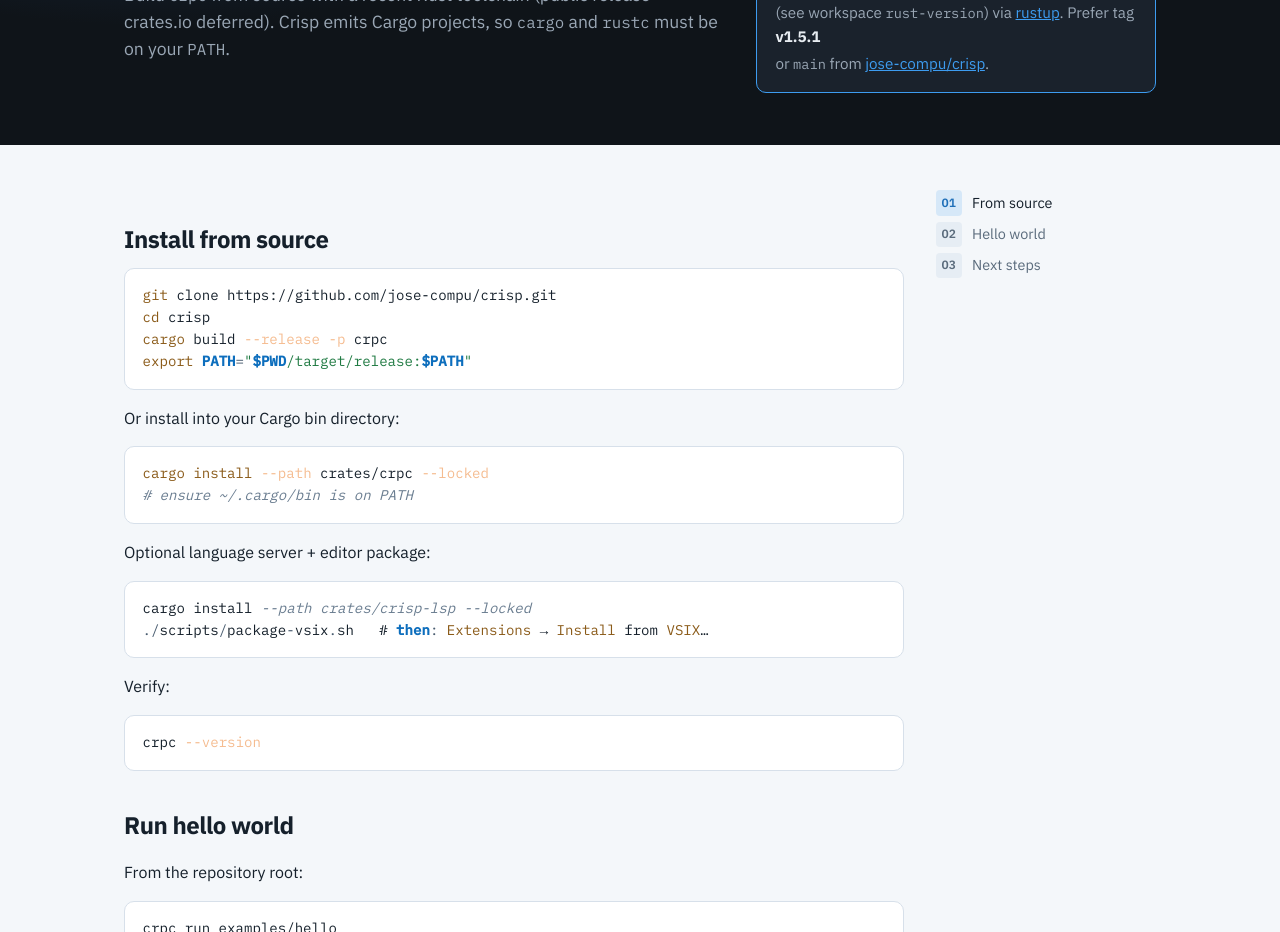
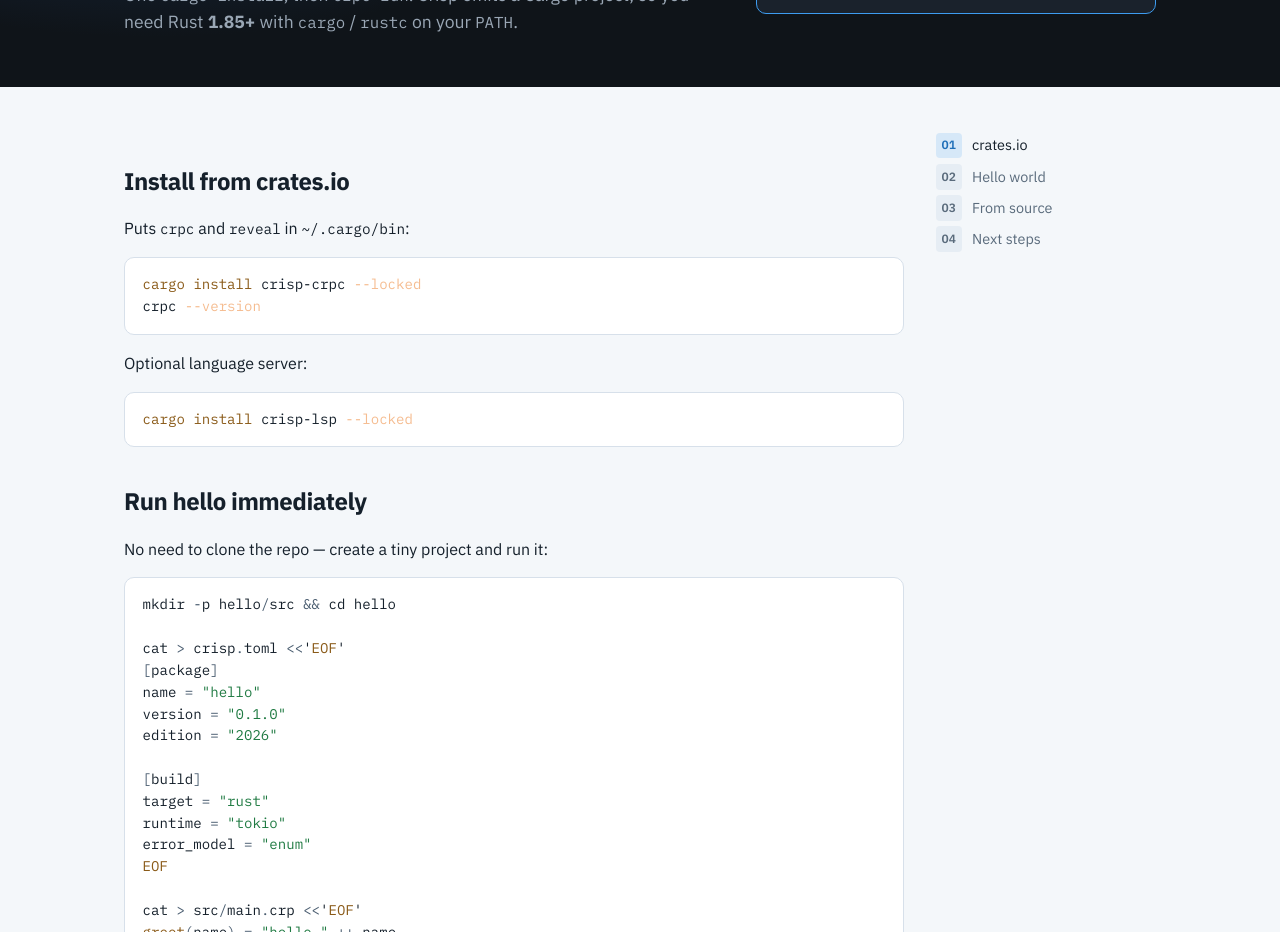
Before and after one commit to jose-compu/crisp, a plain HTML site: page docs/install.html in a window 1280 px wide. Shown: the part 245-1177 px from the top of the page. Drawn offline with Linux system fonts and the light colour scheme.

Commit message:
Prefer cargo install crisp-crpc on install and home.

```diff
--- a/docs/install.html
+++ b/docs/install.html
@@ -32,13 +32,11 @@
     <div class="wrap hero-split">
       <div>
         <h1>Install Crisp</h1>
-        <p class="lede">Build <code>crpc</code> from source with a recent Rust toolchain (public release — crates.io deferred). Crisp emits Cargo projects, so <code>cargo</code> and <code>rustc</code> must be on your <code>PATH</code>.</p>
+        <p class="lede">One <code>cargo install</code>, then <code>crpc run</code>. Crisp emits a Cargo project, so you need Rust <strong>1.85+</strong> with <code>cargo</code> / <code>rustc</code> on your <code>PATH</code>.</p>
       </div>
       <aside class="callout">
         <strong>Requirements</strong>
-        Rust <strong>1.85+</strong> (see workspace <code>rust-version</code>) via
-        <a href="https://rustup.rs/">rustup</a>. Prefer tag <strong>v1.5.1</strong> or <code>main</code> from
-        <a href="https://github.com/jose-compu/crisp">jose-compu/crisp</a>.
+        Rust via <a href="https://rustup.rs/">rustup</a>. Installer package: <a href="https://crates.io/crates/crisp-crpc"><code>crisp-crpc</code> on crates.io</a>. Site: <a href="https://crisp-lang.org/">crisp-lang.org</a>.
       </aside>
     </div>
   </section>
@@ -46,29 +44,54 @@
   <section class="band-light">
     <div class="wrap layout-docs">
       <div class="content">
-        <h2 id="from-source">Install from source</h2>
-        <pre class="pipe">git clone https://github.com/jose-compu/crisp.git
-cd crisp
-cargo build --release -p crpc
-export PATH="$PWD/target/release:$PATH"</pre>
-        <p>Or install into your Cargo bin directory:</p>
-        <pre class="pipe">cargo install --path crates/crpc --locked
-# ensure ~/.cargo/bin is on PATH</pre>
-        <p>Optional language server + editor package:</p>
-        <pre class="pipe">cargo install --path crates/crisp-lsp --locked
-./scripts/package-vsix.sh   # then: Extensions → Install from VSIX…</pre>
-        <p>Verify:</p>
-        <pre class="pipe">crpc --version</pre>
+        <h2 id="crates-io">Install from crates.io</h2>
+        <p>Puts <code>crpc</code> and <code>reveal</code> in <code>~/.cargo/bin</code>:</p>
+        <pre class="pipe">cargo install crisp-crpc --locked
+crpc --version</pre>
+        <p>Optional language server:</p>
+        <pre class="pipe">cargo install crisp-lsp --locked</pre>
 
-        <h2 id="hello">Run hello world</h2>
-        <p>From the repository root:</p>
-        <pre class="pipe">crpc run examples/hello</pre>
+        <h2 id="hello">Run hello immediately</h2>
+        <p>No need to clone the repo — create a tiny project and run it:</p>
+        <pre class="pipe">mkdir -p hello/src && cd hello
+
+cat > crisp.toml <<'EOF'
+[package]
+name = "hello"
+version = "0.1.0"
+edition = "2026"
+
+[build]
+target = "rust"
+runtime = "tokio"
+error_model = "enum"
+EOF
+
+cat > src/main.crp <<'EOF'
+greet(name) = "hello " ++ name
+
+pub main() = {
+    msg := greet("world")
+    print(msg)
+}
+EOF
+
+crpc run .</pre>
         <p>Expected output:</p>
         <pre class="pipe">"hello world"</pre>
         <p>Useful companions:</p>
-        <pre class="pipe">crpc check examples/hello
-crpc emit examples/hello
-crpc build examples/hello</pre>
+        <pre class="pipe">crpc check .
+crpc emit .
+crpc build .</pre>
+
+        <h2 id="from-source">Install from source</h2>
+        <p>For contributors or unreleased commits:</p>
+        <pre class="pipe">git clone https://github.com/jose-compu/crisp.git
+cd crisp
+cargo install --path crates/crpc --locked
+# ensure ~/.cargo/bin is on PATH
+crpc run examples/hello</pre>
+        <p>Editor VSIX (optional): <code>./scripts/package-vsix.sh</code> then Extensions → Install from VSIX…</p>
 
         <h2 id="next">Next steps</h2>
         <ul>
@@ -79,9 +102,10 @@
       </div>
       <nav class="side-toc" aria-label="On this page">
         <ol>
-          <li><a class="active" href="#from-source"><span class="num">01</span> From source</a></li>
+          <li><a class="active" href="#crates-io"><span class="num">01</span> crates.io</a></li>
           <li><a href="#hello"><span class="num">02</span> Hello world</a></li>
-          <li><a href="#next"><span class="num">03</span> Next steps</a></li>
+          <li><a href="#from-source"><span class="num">03</span> From source</a></li>
+          <li><a href="#next"><span class="num">04</span> Next steps</a></li>
         </ol>
       </nav>
     </div>
```
Also changed, not shown: docs/index.html (+2 -0 lines).
